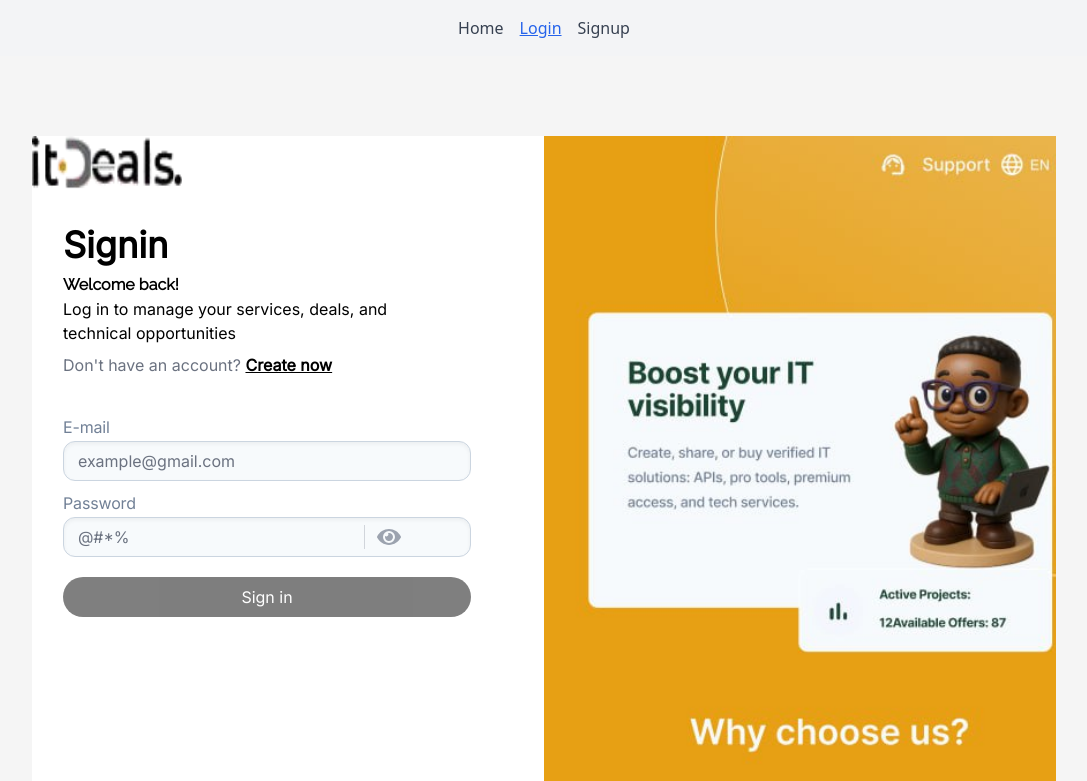
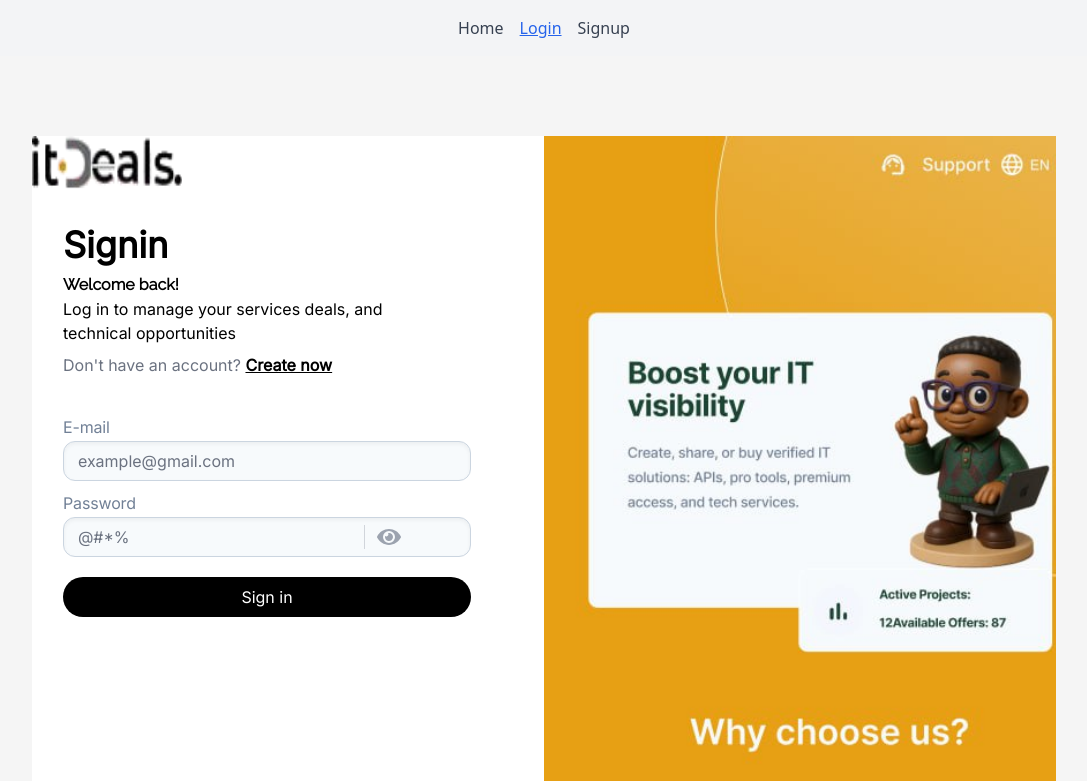
Before and after one commit to belvip/signin-and-signup-ui, a React (Create React App) app: page /login in a window 1280 px wide. Shown: the top 781 px of the page, without its empty margins (96-1183 px from the left). Built offline with nearby package versions, Linux system fonts and the light colour scheme.

Commit message:
file update

```diff
--- a/src/components/SubmitBtn.js
+++ b/src/components/SubmitBtn.js
@@ -1,20 +1,19 @@
 import { useNavigation } from "react-router-dom";
 
-const SubmitBtn = ({ text, className = "", disabled = false }) => {
+const SubmitBtn = ({ text, className = "" }) => {
     const navigation = useNavigation();
     const isSubmitting = navigation.state === 'submitting';
 
     return (
         <button
             type='submit'
-            disabled={isSubmitting || disabled}
-            className={`w-[408px] mt-5 h-[40px] flex flex-row justify-center items-center px-6 gap-2
-                        bg-black text-white font-medium hover:bg-gray-700 rounded-full transition-colors
-                        disabled:opacity-50 disabled:cursor-not-allowed ${className}`}
+            disabled={isSubmitting}
+            className={`w-[408px] mt-5 h-[40px] flex flex-row justify-center items-center px-6 gap-2 bg-black text-white font-medium hover:bg-gray-700 rounded-full transition-colors disabled:opacity-50 disabled:cursor-not-allowed ${className}`}
         >
             {isSubmitting ? (
                 <>
                     <span className="inline-block w-6 h-6 border-4 border-t-transparent border-blue-500 rounded-full animate-spin"></span>
+
                     sending...
                 </>
             ) : (
--- a/src/pages/Login.js
+++ b/src/pages/Login.js
@@ -1,28 +1,25 @@
-import { useState } from 'react';
 import { Form, Link } from 'react-router-dom';
 import { FormInput, SubmitBtn } from '../components';
 import imageSigning from '../assets/images/image-signin.jpg';
 import logo from '../assets/images/logo-removebg-preview.png';
 
 const Login = () => {
-    const [email, setEmail] = useState('');
-    const [password, setPassword] = useState('');
-
-    const isFormValid = email.trim() !== '' && password.trim() !== '';
-
     return (
         <section className="align-element grid grid-cols-1 md:grid-cols-2">
+
             <div className="bg-white h-[400px] md:h-[864px] order-1 md:order-none">
                 <img
                     src={logo}
                     alt="Company logo"
-                    className="w-[150px] h-[58px] left-[14px] top-[90px]"
+                    class="w-[150px] h-[58px] left-[14px] top-[90px]"
+
                 />
 
-                <div className="font-inter absolute w-[350px] h-[168px] left-[159px] top-[221px]">
-                    <h1 className='font-inter font-bold text-4xl mt-1'>Signin</h1>
-                    <h2 className='font-bold mt-2 font-raleway'>Welcome back!</h2>
-                    <p>Log in to manage your services, deals, and technical opportunities</p>
+                <div className="font-inter  absolute w-[350px] h-[168px] left-[159px] top-[221px]">
+
+                    <h1 className='font-inter font-bold bloc text-4xl mt-1'>Signin</h1>
+                    <h2 className='font-bold block mt-2 font-raleway'>Welcome back!</h2>
+                    <p>Log in to manage your services deals, and technical opportunities</p>
                     <div className='mt-2'>
                         <span className='text-gray-500'>Don't have an account? </span>
                         <Link to='/signup'>
@@ -36,9 +33,7 @@
                             label='E-mail'
                             name='email'
                             placeholder="example@gmail.com"
-                            defaultValue={email}
-                            onChange={(e) => setEmail(e.target.value)}
-                            size="w-[408px] h-[40px] border border-[#CBD5E0] shadow-inner rounded-[12px]"
+                            size="w-[408px] h-[40px]  border border-[#CBD5E0] shadow-inner rounded-[12px]"
                             className="bg-bgInput mb-3"
                             labelClassName="font-inter text-[16px] leading-[20px] tracking-[-0.154px] text-[#718096] mb-[4px] block"
                         />
@@ -48,17 +43,17 @@
                             label='Password'
                             name='password'
                             placeholder="@#*%"
-                            defaultValue={password}
-                            onChange={(e) => setPassword(e.target.value)}
-                            size="w-[408px] h-[40px] border border-[#CBD5E0] shadow-inner rounded-[12px]"
+                            size="w-[408px] h-[40px]  border border-[#CBD5E0] shadow-inner rounded-[12px]"
                             className="bg-bgInput"
                             labelClassName="font-inter text-[16px] leading-[20px] tracking-[-0.154px] text-[#718096] mb-[4px] block"
                         />
 
-                        <SubmitBtn text='Sign in' disabled={!isFormValid} />
+                        <SubmitBtn text='Sign in' />
                     </Form>
+
                 </div>
             </div>
+
 
             <div className="h-[400px] md:h-[864px] bg-slate-200 order-2 md:order-none">
                 <img
@@ -68,7 +63,7 @@
                 />
             </div>
         </section>
-    );
-};
+    )
+}
 
-export default Login;
+export default Login
```
